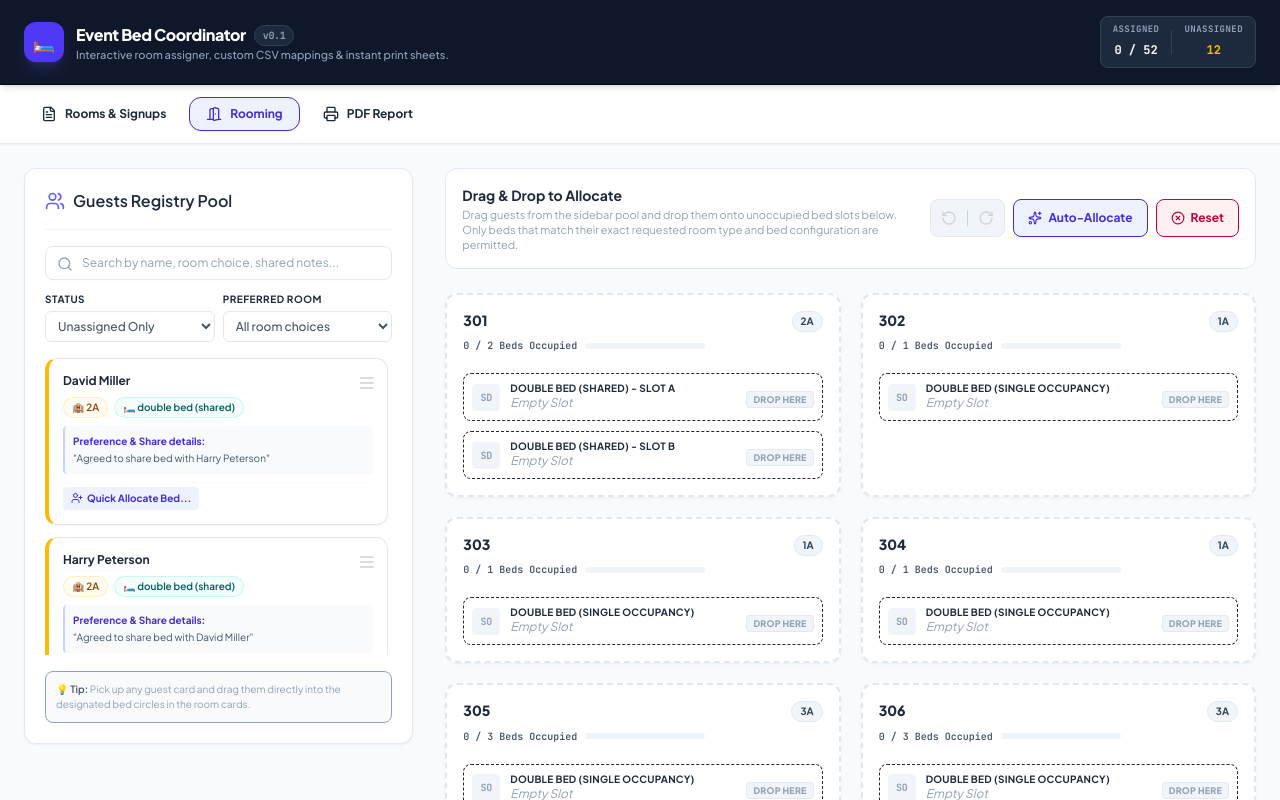
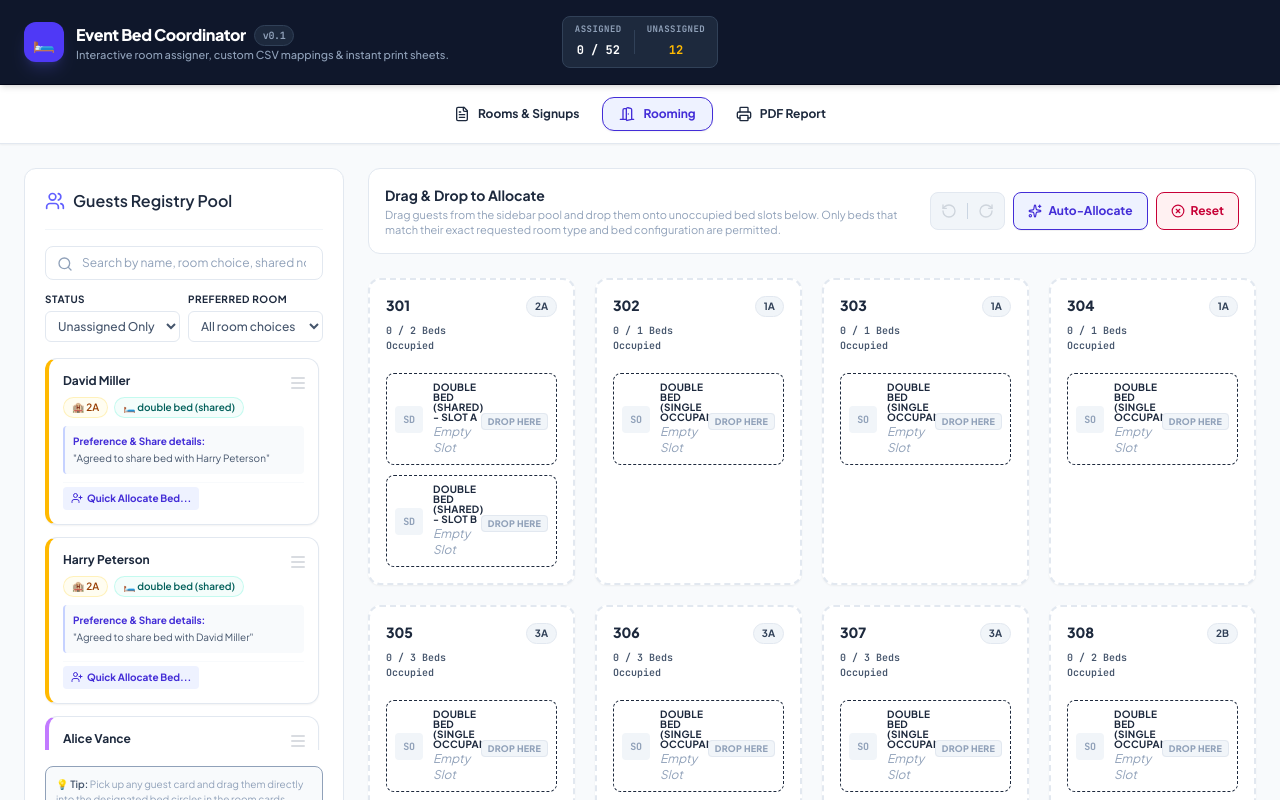
Before and after one commit to salvacodes/event-room-organizer, a React (Vite) app: page / in a window 1280 px wide. Shown: the top 800 px of the page. Built offline with nearby package versions, Linux system fonts and the light colour scheme.

Commit message:
UI redesign to reuse more horizontal space

```diff
--- a/src/App.tsx
+++ b/src/App.tsx
@@ -18,11 +18,11 @@ export default function App() {
     <div id="application-container" className="min-h-screen bg-[#F8FAFC] text-slate-800 flex flex-col font-sans">
       <header
         id="application-header"
-        className="bg-slate-900 text-white border-b border-slate-950 px-6 py-4 sticky top-0 z-40 print:hidden shadow-md"
+        className="bg-slate-900 text-white border-b border-slate-950 sticky top-0 z-40 print:hidden shadow-md"
       >
-        <div className="max-w-7xl mx-auto flex flex-col md:flex-row md:items-center justify-between gap-4">
+        <div className="grid grid-cols-[1fr_auto_1fr] items-center gap-4 px-6 py-4">
           <div className="flex items-center gap-3">
-            <div className="w-10 h-10 rounded-xl bg-indigo-600 flex items-center justify-center shadow-lg shadow-indigo-500/20 text-white font-black select-none pointer-events-none">
+            <div className="w-10 h-10 rounded-xl bg-indigo-600 flex items-center justify-center shadow-lg shadow-indigo-500/20 text-white font-black select-none pointer-events-none flex-shrink-0">
               <span className="text-lg">🛏️</span>
             </div>
             <div>
@@ -38,7 +38,6 @@ export default function App() {
             </div>
           </div>
 
-          <div className="flex flex-wrap items-center gap-4">
           <div className="items-center gap-3 bg-slate-800 border border-slate-700 px-3 py-1.5 rounded-lg hidden sm:flex">
             <div className="text-center font-mono">
               <span className="block text-[9px] text-slate-400 font-bold uppercase tracking-wider">Assigned</span>
@@ -52,16 +51,17 @@ export default function App() {
               <span className="text-xs text-amber-400 font-extrabold">{unassignedCount}</span>
             </div>
           </div>
-          </div>
+
+          <div />
         </div>
       </header>
 
       <nav
         id="workspace-navigation"
-        className="bg-white border-b border-slate-200 sticky top-[73px] md:top-[68px] z-30 print:hidden shadow-xs"
+        className="bg-white border-b border-slate-200 sticky top-[73px] md:top-[72px] z-30 print:hidden shadow-xs"
       >
-        <div className="max-w-7xl mx-auto px-6">
-          <div className="flex items-center py-3 space-x-1.5">
+        <div className="px-6">
+          <div className="flex items-center justify-center py-3 space-x-1.5">
             <button
               type="button"
               id="tab-csv-selector"
@@ -107,15 +107,19 @@ export default function App() {
         </div>
       </nav>
 
-      <main id="workspace-core-view" className="flex-1 max-w-7xl w-full mx-auto p-4 sm:p-6 print:p-0">
-        {activeTab === 'board' && <AllocationBoard />}
+      <main id="workspace-core-view" className="flex-1 w-full print:p-0">
+        {activeTab === 'board' && (
+          <div className="px-4 sm:px-6 py-4 sm:py-6">
+            <AllocationBoard />
+          </div>
+        )}
         {activeTab === 'csv' && (
-          <div className="animate-fadeIn">
+          <div className="animate-fadeIn px-4 sm:px-6 py-4 sm:py-6">
             <CsvImport />
           </div>
         )}
         {activeTab === 'report' && (
-          <div className="animate-fadeIn">
+          <div className="animate-fadeIn px-4 sm:px-6 py-4 sm:py-6">
             <PrintReport />
           </div>
         )}
--- a/src/features/allocation/AllocationBoard.tsx
+++ b/src/features/allocation/AllocationBoard.tsx
@@ -31,12 +31,12 @@ export default function AllocationBoard() {
   const toastVariant = autoAllocateResult?.matchesCount ? 'success' : 'warning'
 
   return (
-    <div className="grid grid-cols-1 xl:grid-cols-12 gap-8 items-start">
-      <div className="xl:col-span-4 print:hidden">
+    <div className="flex gap-6 items-start">
+      <div className="sticky top-[129px] h-[calc(100vh-129px)] overflow-y-auto w-80 flex-shrink-0 print:hidden custom-scrollbar">
         <ParticipantPool />
       </div>
 
-      <div className="xl:col-span-8 space-y-6">
+      <div className="flex-1 min-w-0 space-y-6">
         <div className="bg-white border border-slate-200 rounded-xl p-4 flex flex-col sm:flex-row sm:items-center justify-between gap-3 print:hidden">
           <div className="min-w-0">
             <h2 className="text-sm font-bold text-slate-800">Drag & Drop to Allocate</h2>
@@ -128,7 +128,7 @@ export default function AllocationBoard() {
             </p>
           </div>
         ) : (
-          <div id="rooms-bento-grid" className="grid grid-cols-1 md:grid-cols-2 gap-5">
+          <div id="rooms-bento-grid" className="grid grid-cols-2 lg:grid-cols-3 xl:grid-cols-4 gap-5">
             {rooms.map((room) => (
               <RoomCard key={room.id} room={room} />
             ))}
--- a/src/features/allocation/ParticipantPool.tsx
+++ b/src/features/allocation/ParticipantPool.tsx
@@ -72,7 +72,7 @@ export default function ParticipantPool() {
   return (
     <div
       id="participant-pool-card"
-      className="bg-white rounded-xl shadow-xs border border-slate-200 p-5 h-full flex flex-col min-h-[500px] xl:h-[calc(100vh-14rem)]"
+      className="bg-white rounded-xl shadow-xs border border-slate-200 p-5 flex flex-col h-full"
     >
       <div className="flex flex-col sm:flex-row items-start sm:items-center justify-between gap-2 border-b border-slate-100 pb-4 mb-4">
         <div>
@@ -146,10 +146,7 @@ export default function ParticipantPool() {
         </div>
       </div>
 
-      <div
-        className="flex-1 overflow-y-auto pr-1 space-y-3 custom-scrollbar"
-        style={{ maxHeight: 'calc(100vh - 28rem)', minHeight: '260px' }}
-      >
+      <div className="flex-1 overflow-y-auto pr-1 space-y-3 custom-scrollbar min-h-0">
         {filteredParticipants.length === 0 ? (
           <div className="py-12 px-4 flex flex-col items-center justify-center text-center border-2 border-dashed border-slate-200 rounded-xl bg-slate-50/55">
             <div className="w-12 h-12 rounded-full bg-slate-100 flex items-center justify-center text-slate-400 font-mono mb-3">
--- a/src/features/csv-import/CsvImport.tsx
+++ b/src/features/csv-import/CsvImport.tsx
@@ -170,7 +170,7 @@ export default function CsvImport() {
               value={roomsCsv}
               onChange={(e) => setRoomsCsv(e.target.value)}
               placeholder='Room,Type,Beds&#10;101 - Pine Cabin,Standard,"1 double bed (single occupancy), 1 single bed"'
-              className="w-full h-56 font-mono text-xs p-3 bg-slate-900 text-slate-200 rounded-lg border border-slate-700 focus:ring-2 focus:ring-indigo-500 focus:outline-hidden leading-relaxed custom-scrollbar"
+              className="w-full h-[calc(100vh-520px)] min-h-[200px] font-mono text-xs p-3 bg-slate-900 text-slate-200 rounded-lg border border-slate-700 focus:ring-2 focus:ring-indigo-500 focus:outline-hidden leading-relaxed custom-scrollbar"
             />
             <div className="absolute top-2 right-2 flex items-center text-slate-500 bg-slate-900/60 px-2 py-0.5 rounded text-[10px] font-semibold select-none pointer-events-none">
               CSV Editor
@@ -207,7 +207,7 @@ export default function CsvImport() {
               value={guestsCsv}
               onChange={(e) => setGuestsCsv(e.target.value)}
               placeholder='Name,Room,Bed,Notes&#10;"David Miller",Standard,single bed,"Agreed to share with Harry"'
-              className="w-full h-56 font-mono text-xs p-3 bg-slate-900 text-slate-200 rounded-lg border border-slate-700 focus:ring-2 focus:ring-indigo-500 focus:outline-hidden leading-relaxed custom-scrollbar opacity-100"
+              className="w-full h-[calc(100vh-520px)] min-h-[200px] font-mono text-xs p-3 bg-slate-900 text-slate-200 rounded-lg border border-slate-700 focus:ring-2 focus:ring-indigo-500 focus:outline-hidden leading-relaxed custom-scrollbar opacity-100"
             />
             <div className="absolute top-2 right-2 flex items-center text-slate-500 bg-slate-900/60 px-2 py-0.5 rounded text-[10px] font-semibold select-none pointer-events-none">
               CSV Editor
```
Also changed, not shown: src/features/report/PrintReport.tsx (+48 -32 lines). Lines whose indentation alone changed are shown as unchanged.
